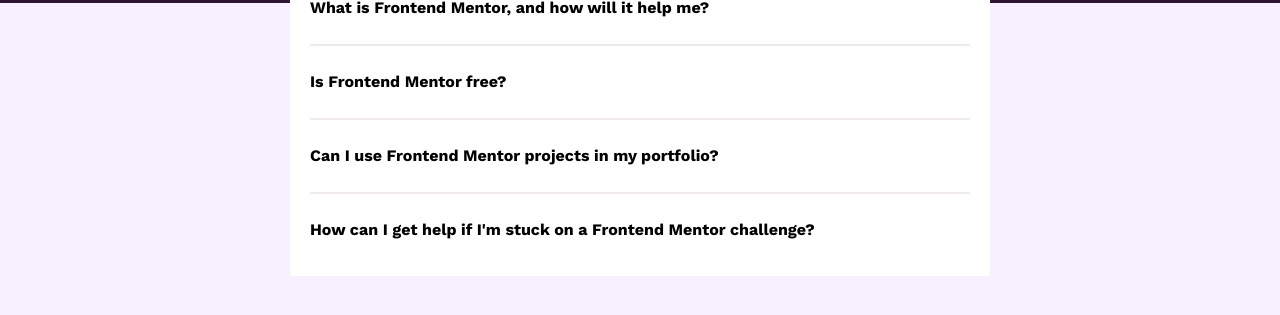
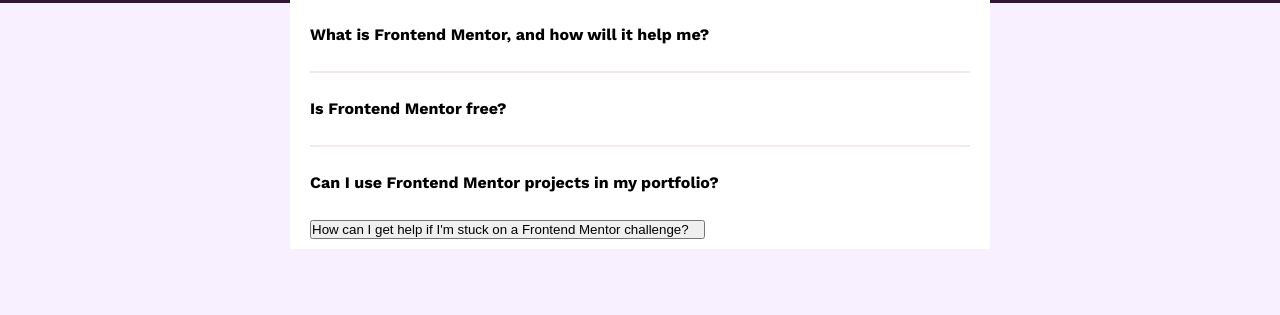
Before and after one commit to Glenda9031/Faq_Accordion_Main, a plain HTML site: page index.html in a window 1280 px wide. Shown: the part 317-632 px from the top of the page. Drawn offline with nearby package versions, Linux system fonts and the light colour scheme.

Commit message:
Update index.html, style.css and script.js

```diff
--- a/index.html
+++ b/index.html
@@ -40,9 +40,9 @@
       </div>
 
       <div class="row">
-        <h3 class="title">How can I get help if I'm stuck on a Frontend Mentor challenge?
+        <button type="button" class="title">How can I get help if I'm stuck on a Frontend Mentor challenge?
           <i class="fas fa-plus-circle"></i>
-        </h3>
+        </button>
         <p class="content">The best place to get help is inside Frontend Mentor's Discord community. There's a help
           channel where you can ask questions and seek support from other community members.</p>
       </div>
```
